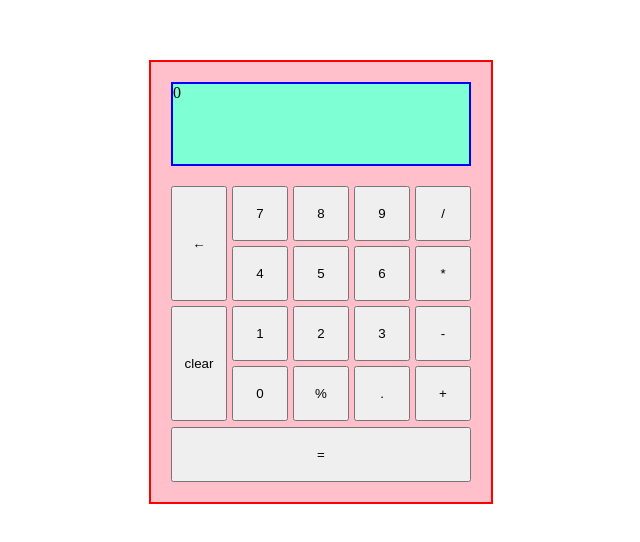
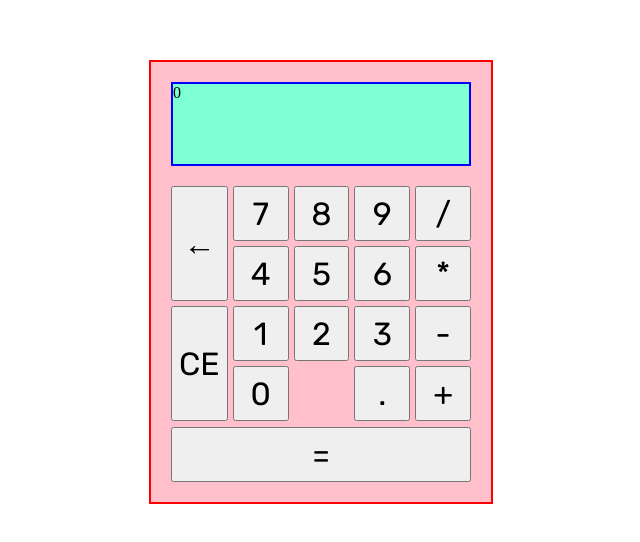
Before and after one commit to rafaelmoreton/calculator, a plain HTML site: page index.html in a window 1280 px wide. Shown: the part 126-668 px from the top of the page, without its empty margins (319-959 px from the left). Drawn offline with Linux system fonts and the light colour scheme.

Commit message:
Feat: Use Rubik font for buttons

```diff
--- a/index.html
+++ b/index.html
@@ -14,7 +14,7 @@
             <div class="columns">
                 <div class="column-1">
                     <button id="backspace">&#8592</button>
-                    <button id="clear">clear</button>
+                    <button id="clear">CE</button>
                 </div>
                 <div class="column-2">
                     <button class="digits">7</button>
--- a/style.css
+++ b/style.css
@@ -1,3 +1,8 @@
+@font-face {
+    font-family: rubik;
+    src: url(assets/Rubik/Rubik-VariableFont_wght.ttf);
+}
+
 body {
     display: flex;
     height: 100vh;
@@ -51,3 +56,12 @@ body {
 .row {
     height: 55px;
 }
+
+#percentage {
+    visibility: hidden;
+}
+
+button {
+    font-size: 2em;
+    font-family: rubik, sans-serif;
+}
```
Also changed, not shown: assets/Rubik/OFL.txt (added), assets/Rubik/README.txt (added), assets/Rubik/Rubik-Italic-VariableFont_wght.ttf (added), assets/Rubik/Rubik-VariableFont_wght.ttf (added), assets/Rubik/static/Rubik-Black.ttf (added), assets/Rubik/static/Rubik-BlackItalic.ttf (added), assets/Rubik/static/Rubik-Bold.ttf (added), assets/Rubik/static/Rubik-BoldItalic.ttf (added), assets/Rubik/static/Rubik-ExtraBold.ttf (added), assets/Rubik/static/Rubik-ExtraBoldItalic.ttf (added), assets/Rubik/static/Rubik-Italic.ttf (added), assets/Rubik/static/Rubik-Light.ttf (added), assets/Rubik/static/Rubik-LightItalic.ttf (added), assets/Rubik/static/Rubik-Medium.ttf (added), 4 more files.
